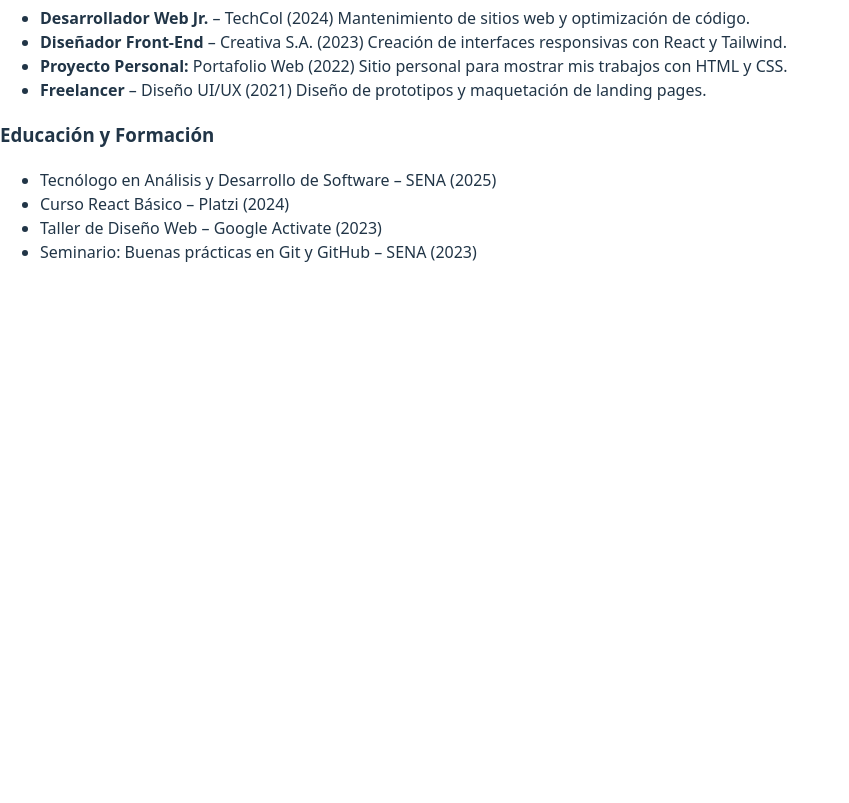
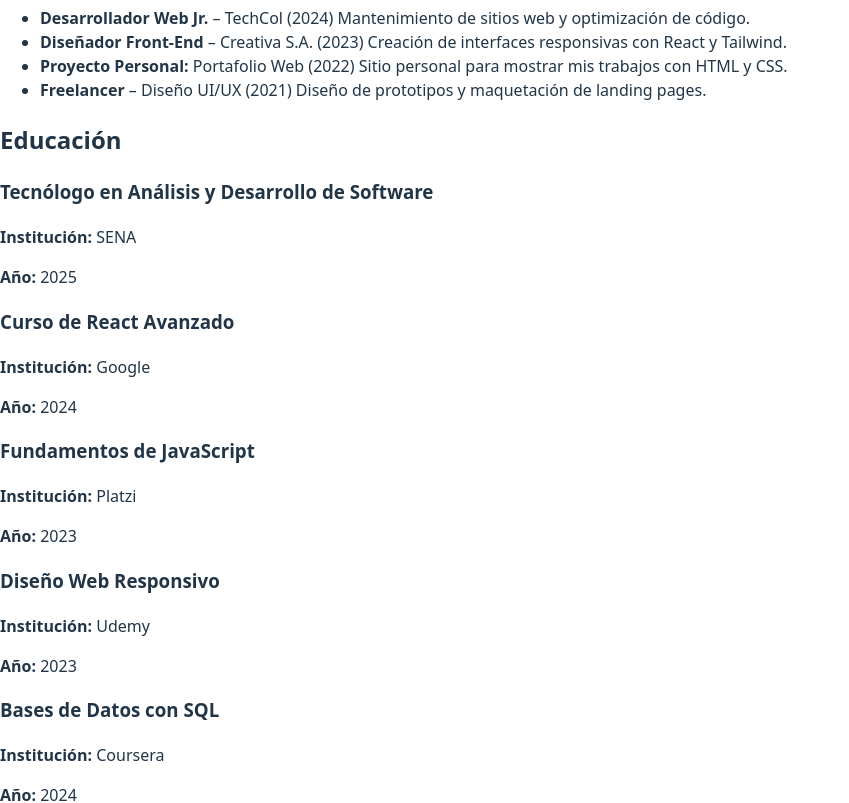
Before and after one commit to Alejo-081/exp_app, a React (Vite) app in the folder exp_app/: page / in a window 1280 px wide. Shown: the part 540-1343 px from the top of the page, without its empty margins (0-849 px from the left). Before the commit the page ends 820 px from the top, so only its background shows below. Built offline with nearby package versions, Linux system fonts and the light colour scheme.

Commit message:
feat: componente Educacion dinamico con formación complementaria

```diff
--- a/exp_app/src/Componentes/Educacion.jsx
+++ b/exp_app/src/Componentes/Educacion.jsx
@@ -1,14 +1,28 @@
 function Educacion() {
+  const estudios = [
+    { institucion: "SENA", curso: "Tecnólogo en Análisis y Desarrollo de Software", año: 2025 },
+    { institucion: "Google", curso: "Curso de React Avanzado", año: 2024 },
+    { institucion: "Platzi", curso: "Fundamentos de JavaScript", año: 2023 },
+    { institucion: "Udemy", curso: "Diseño Web Responsivo", año: 2023 },
+    { institucion: "Coursera", curso: "Bases de Datos con SQL", año: 2024 },
+    { institucion: "SENA", curso: "Programación en Node.js", año: 2025 },
+    { institucion: "Alura", curso: "React Hooks y Context API", año: 2024 },
+    { institucion: "SENA", curso: "Git y GitHub Básico", año: 2023 },
+    { institucion: "FreeCodeCamp", curso: "Responsive Web Design", año: 2022 },
+    { institucion: "Microsoft Learn", curso: "Introducción a Azure", año: 2024 }
+  ];
+
   return (
-    <section>
-      <h3>Educación y Formación</h3>
-      <ul>
-        <li>Tecnólogo en Análisis y Desarrollo de Software – SENA (2025)</li>
-        <li>Curso React Básico – Platzi (2024)</li>
-        <li>Taller de Diseño Web – Google Activate (2023)</li>
-        <li>Seminario: Buenas prácticas en Git y GitHub – SENA (2023)</li>
-      </ul>
-    </section>
+    <div>
+      <h2>Educación</h2>
+      {estudios.map((edu, index) => (
+        <div key={index}>
+          <h3>{edu.curso}</h3>
+          <p><strong>Institución:</strong> {edu.institucion}</p>
+          <p><strong>Año:</strong> {edu.año}</p>
+        </div>
+      ))}
+    </div>
   );
 }
 
```
